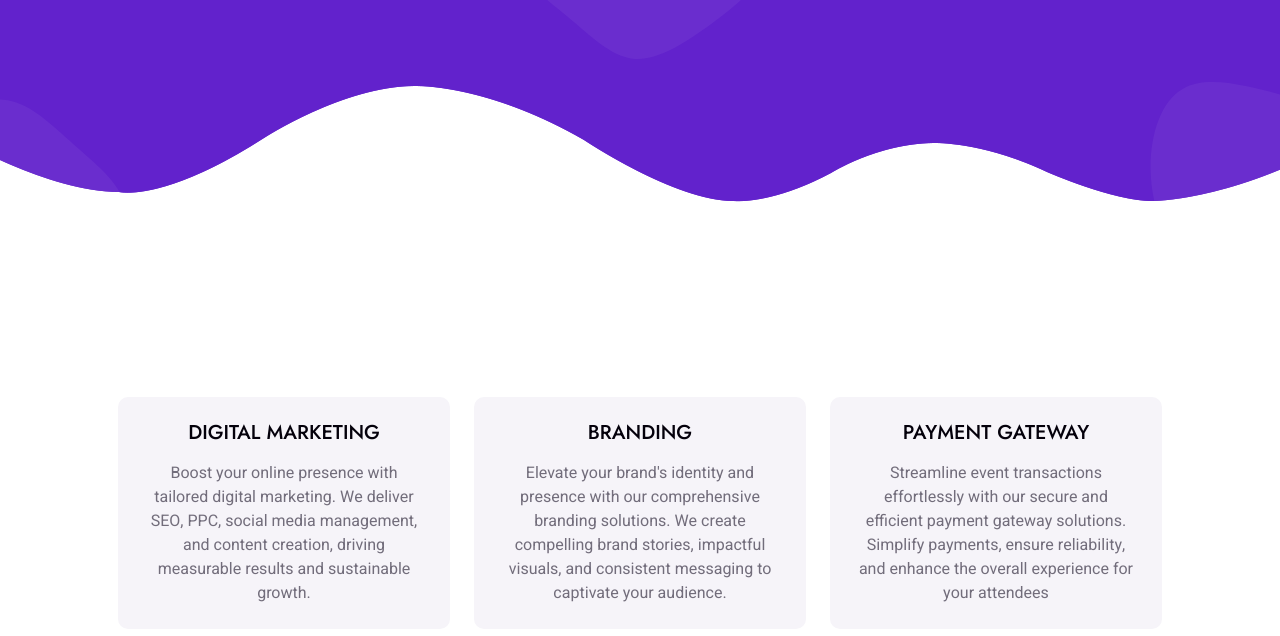
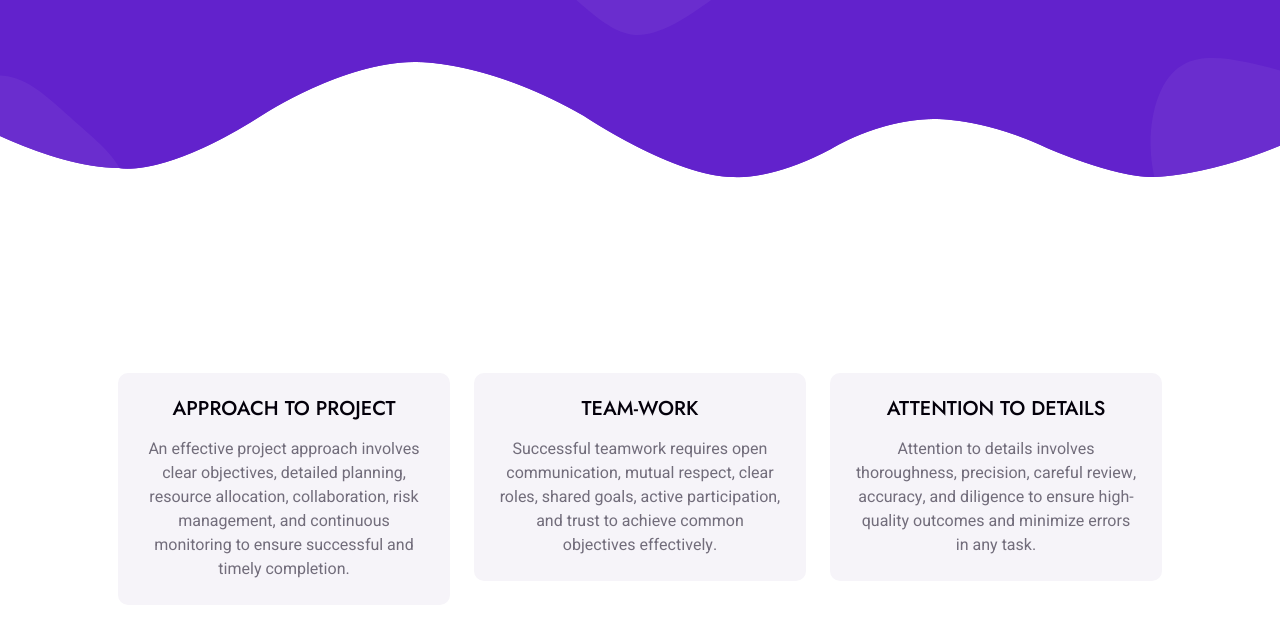
Before and after one commit to Adebayo114/Anakle, a plain HTML site: page about.html in a window 1280 px wide. Shown: the part 316-952 px from the top of the page. Drawn offline with nearby package versions, Linux system fonts and the light colour scheme.

Commit message:
subpush1

```diff
--- a/about.html
+++ b/about.html
@@ -1,4 +1,4 @@
----------------------------------<!DOCTYPE html>
+<!DOCTYPE html>
 <html lang="en">
 
 <head>
@@ -98,20 +98,20 @@
                 <div class="row g-4">
                     <div class="col-lg-4 wow fadeInUp" data-wow-delay="0.1s">
                         <div class="feature-item bg-light rounded text-center p-4">
-                            <h5 class="mb-3">DIGITAL MARKETING</h5>
-                            <p class="m-0">Boost your online presence with tailored digital marketing. We deliver SEO, PPC, social media management, and content creation, driving measurable results and sustainable growth.</p>
+                            <h5 class="mb-3">APPROACH TO PROJECT</h5>
+                            <p class="m-0">An effective project approach involves clear objectives, detailed planning, resource allocation, collaboration, risk management, and continuous monitoring to ensure successful and timely completion.</p>
                         </div>
                     </div>
                     <div class="col-lg-4 wow fadeInUp" data-wow-delay="0.3s">
                         <div class="feature-item bg-light rounded text-center p-4">
-                            <h5 class="mb-3">BRANDING</h5>
-                            <p class="m-0">Elevate your brand's identity and presence with our comprehensive branding solutions. We create compelling brand stories, impactful visuals, and consistent messaging to captivate your audience.</p>
+                            <h5 class="mb-3">TEAM-WORK</h5>
+                            <p class="m-0">Successful teamwork requires open communication, mutual respect, clear roles, shared goals, active participation, and trust to achieve common objectives effectively.</p>
                         </div>
                     </div>
                     <div class="col-lg-4 wow fadeInUp" data-wow-delay="0.5s">
                         <div class="feature-item bg-light rounded text-center p-4">
-                            <h5 class="mb-3">PAYMENT GATEWAY</h5>
-                            <p class="m-0">Streamline event transactions effortlessly with our secure and efficient payment gateway solutions. Simplify payments, ensure reliability, and enhance the overall experience for your attendees</p>
+                            <h5 class="mb-3">ATTENTION TO DETAILS</h5>
+                            <p class="m-0">Attention to details involves thoroughness, precision, careful review, accuracy, and diligence to ensure high-quality outcomes and minimize errors in any task.</p>
                         </div>
                     </div>
                 </div>
```
Also changed, not shown: 404.html (+1 -1 lines), contact.html (+1 -1 lines), team.html (+1 -1 lines), testimonial.html (+1 -1 lines).
